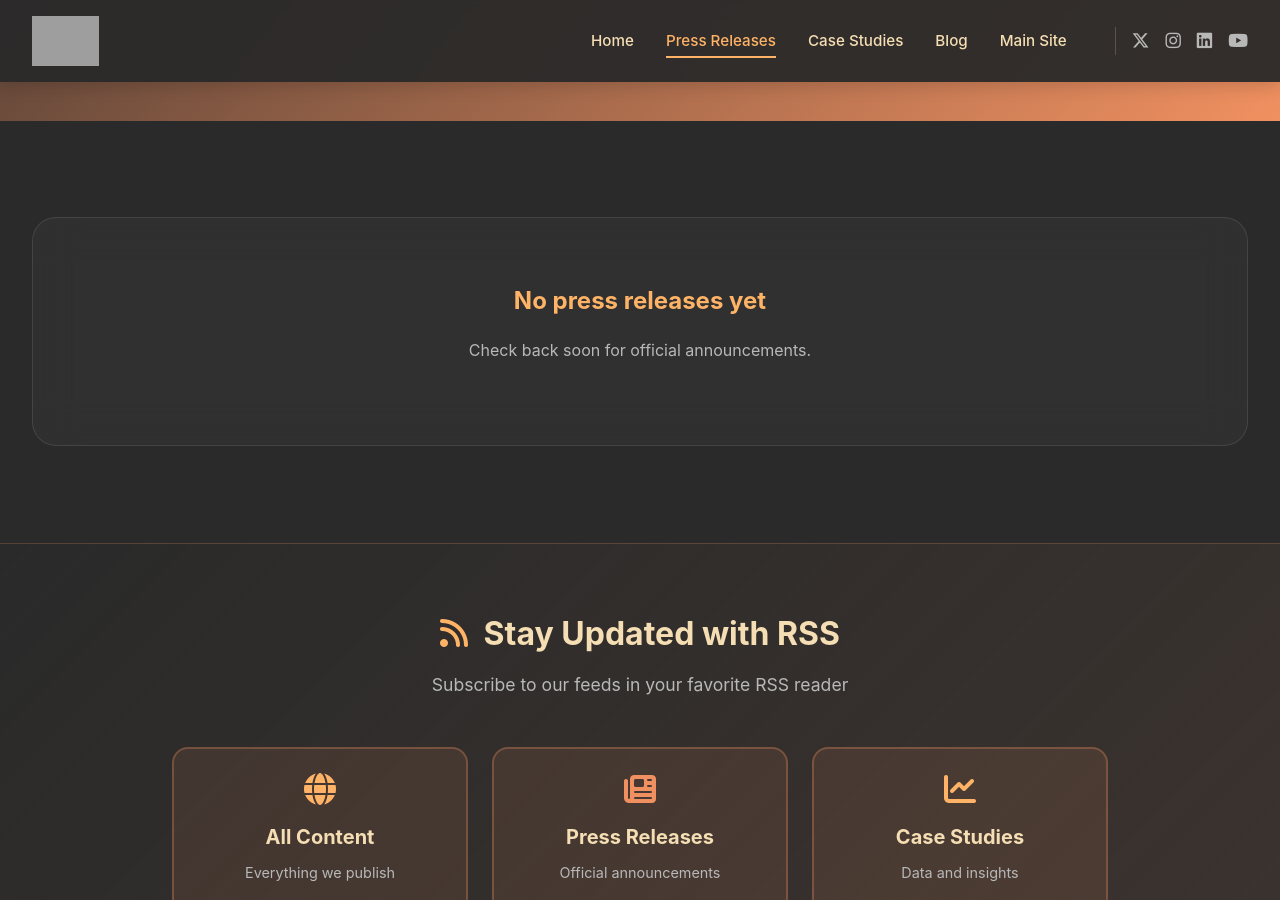
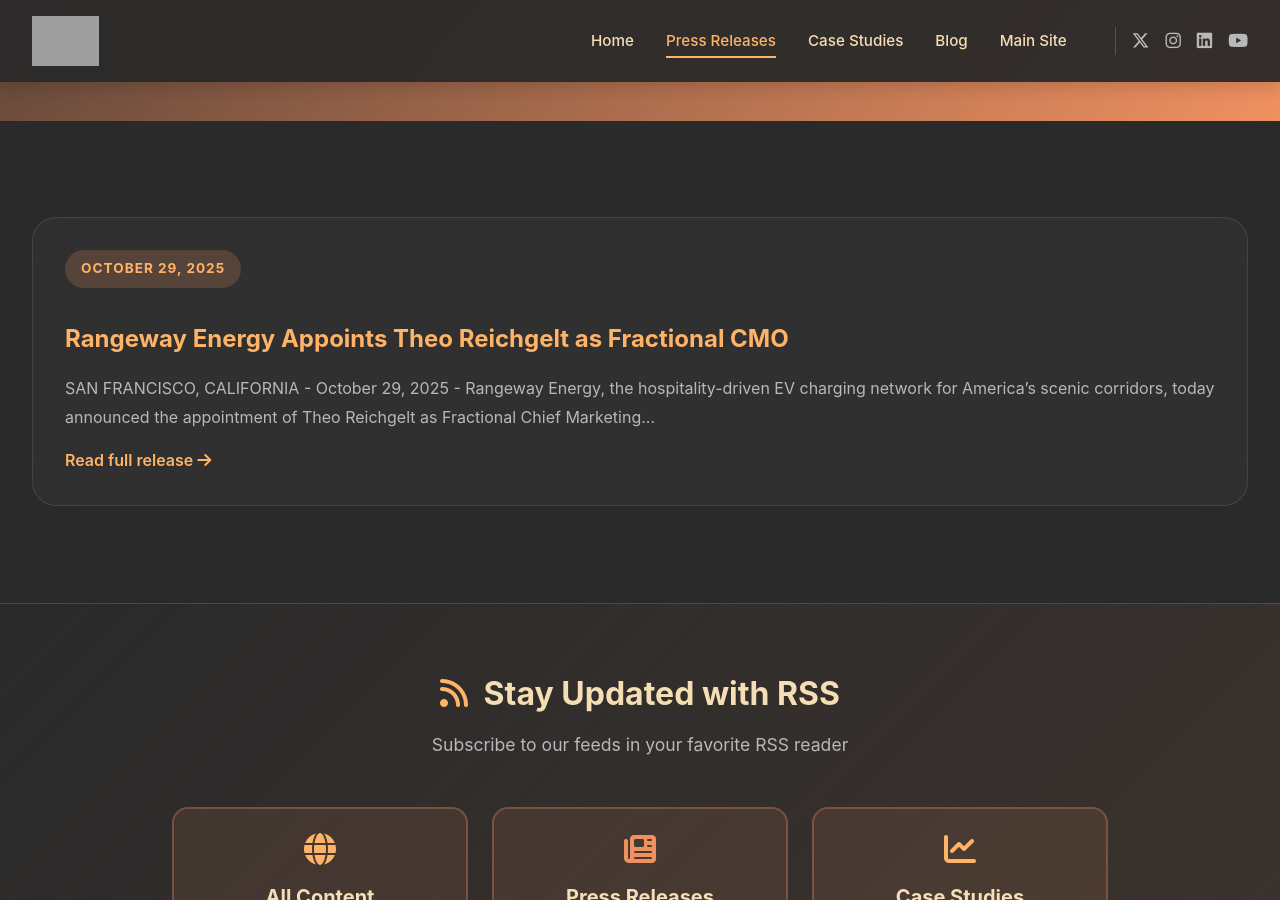
Before and after one commit to ZakWinnick/rangeway-newsroom, a Jekyll site: the page built from press.html, in a window 1280 px wide and 900 px high, scrolled down 619 px. Built offline with Jekyll 4.4.1, drawn with Linux system fonts in a browser that asks for light colours; a file with an impossible date is left out; grey boxes are pictures that could not be loaded.

Commit message:
Update 2025-10-29-fractional-cmo-appointment.md

```diff
--- a/_press_releases/2025-10-29-fractional-cmo-appointment.md
+++ b/_press_releases/2025-10-29-fractional-cmo-appointment.md
@@ -1,11 +1,11 @@
 ---
 layout: press-release
 title: "Rangeway Energy Appoints Theo Reichgelt as Fractional CMO"
-date: 2024-11-[DATE]
+date: 2025-10-29
 description: "European eMobility marketing expert joins to build brand foundation for California launch and US expansion"
 ---
 
-**SAN FRANCISCO, CALIFORNIA - November [DATE], 2024** - Rangeway Energy, the hospitality-driven EV charging network for America's scenic corridors, today announced the appointment of Theo Reichgelt as Fractional Chief Marketing Officer. Reichgelt, founder of Netherlands-based Nexxt Industry, brings proven eMobility marketing expertise from building brands across European markets.
+**SAN FRANCISCO, CALIFORNIA - October 29, 2025** - Rangeway Energy, the hospitality-driven EV charging network for America's scenic corridors, today announced the appointment of Theo Reichgelt as Fractional Chief Marketing Officer. Reichgelt, founder of Netherlands-based Nexxt Industry, brings proven eMobility marketing expertise from building brands across European markets.
 
 <img src="/assets/images/nexxtannouncement.jpg" alt="Rangeway Energy and Nexxt Industry partnership announcement" style="max-width: 100%; height: auto; border-radius: var(--radius-md); margin: 2rem 0;">
 
```
